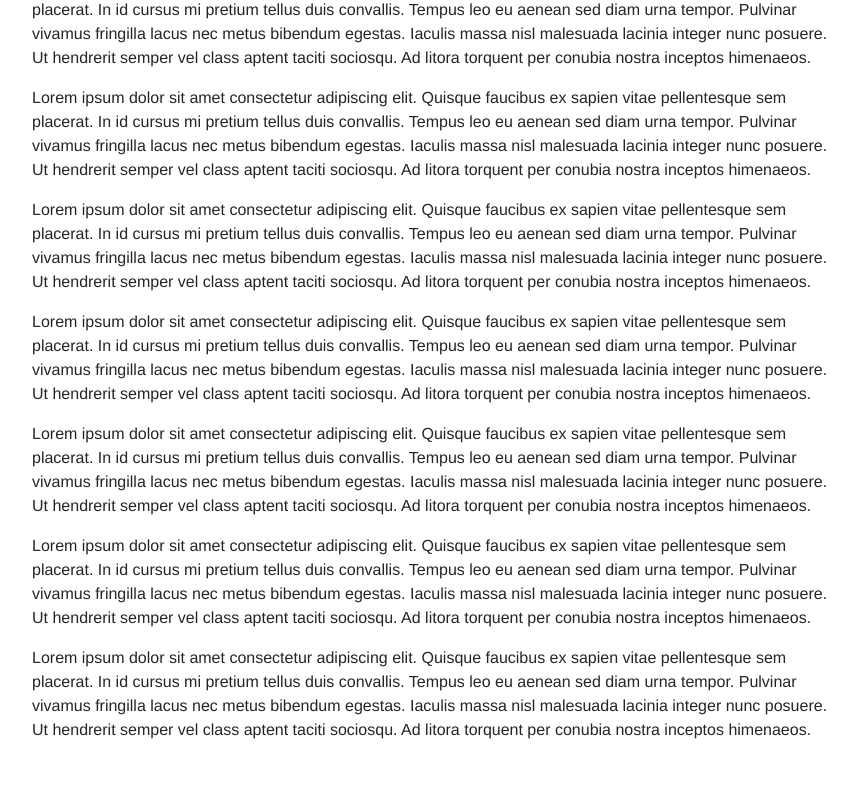
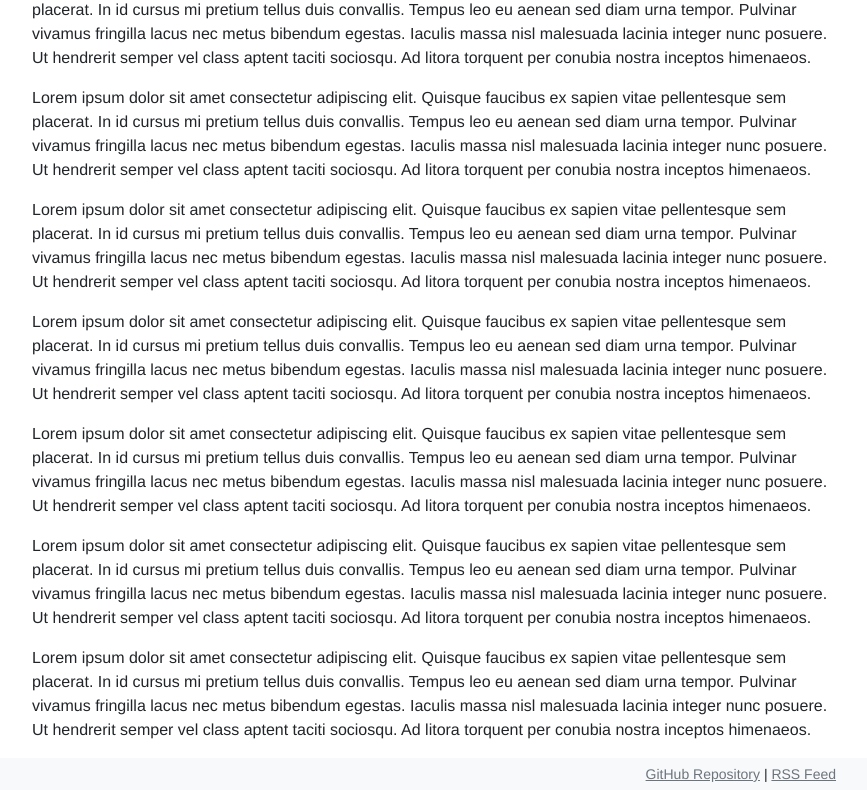
Before and after one commit to calebabutler/personal-website, a React (Vite) app: page / in a window 1280 px wide. Shown: the part 444-1234 px from the top of the page, without its empty margins (362-1229 px from the left). Before the commit the page ends 1202 px from the top, so only its background shows below. Built offline with nearby package versions, Linux system fonts and the light colour scheme.

Commit message:
Add footer, fade in animation

```diff
--- a/src/App.css
+++ b/src/App.css
@@ -7,4 +7,14 @@ body {
         "Proxima Nova", "Helvetica Neue", "Helvetica", "Segoe UI",
         "Nimbus Sans L", "Liberation Sans", "Open Sans", FreeSans, Arial,
         sans-serif !important;
+    animation: fadeIn 0.5s linear !important;
 }
+
+@keyframes fadeIn {
+    0% {
+        opacity: 0;
+    }
+    100% {
+        opacity: 1;
+    }
+}
--- a/src/App.tsx
+++ b/src/App.tsx
@@ -4,6 +4,7 @@ import "bootstrap/dist/css/bootstrap.min.css";
 import "./App.css";
 import InfoCard from "./InfoCard";
 import { Col, Container, Row } from "react-bootstrap";
+import Footer from "./Footer";
 
 const App = (): ReactNode => {
     return (
@@ -129,6 +130,7 @@ const App = (): ReactNode => {
                     </Col>
                 </Row>
             </Container>
+            <Footer />
         </>
     );
 };
--- /dev/null
+++ b/src/Footer.tsx
@@ -0,0 +1,25 @@
+import { ReactNode } from "react";
+import { Container } from "react-bootstrap";
+
+const Footer = (): ReactNode => {
+    return (
+        <footer className="bg-light p-1 fs-6 text-end">
+            <Container>
+                <small>
+                    <a
+                        className="link-secondary"
+                        href="https://github.com/calebabutler/personal-website"
+                    >
+                        GitHub Repository
+                    </a>{" "}
+                    |{" "}
+                    <a className="link-secondary" href="feed.rss">
+                        RSS Feed
+                    </a>
+                </small>
+            </Container>
+        </footer>
+    );
+};
+
+export default Footer;
```
Also changed, not shown: 1 other file (tests, documents, lock files or other folders).
